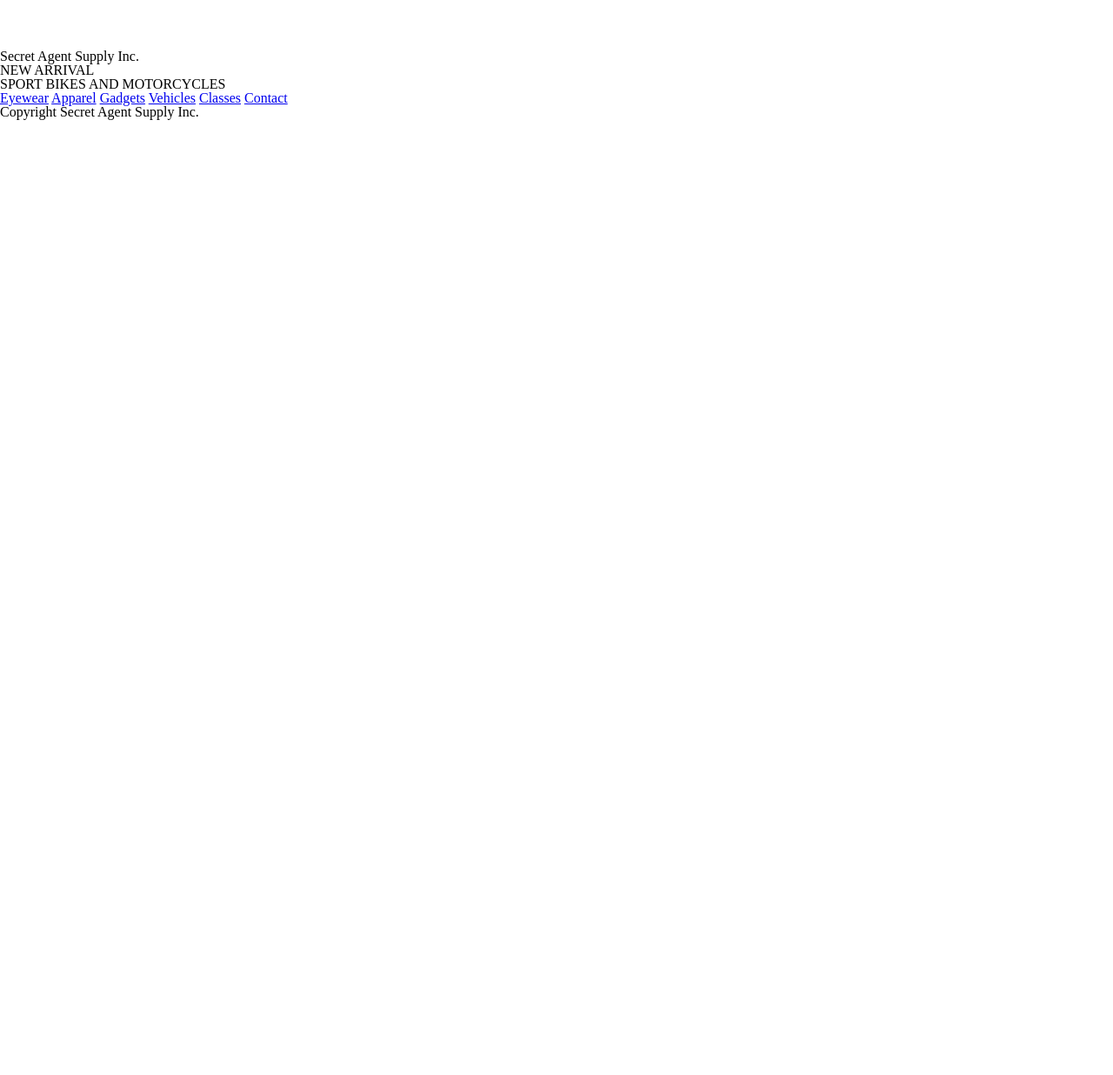
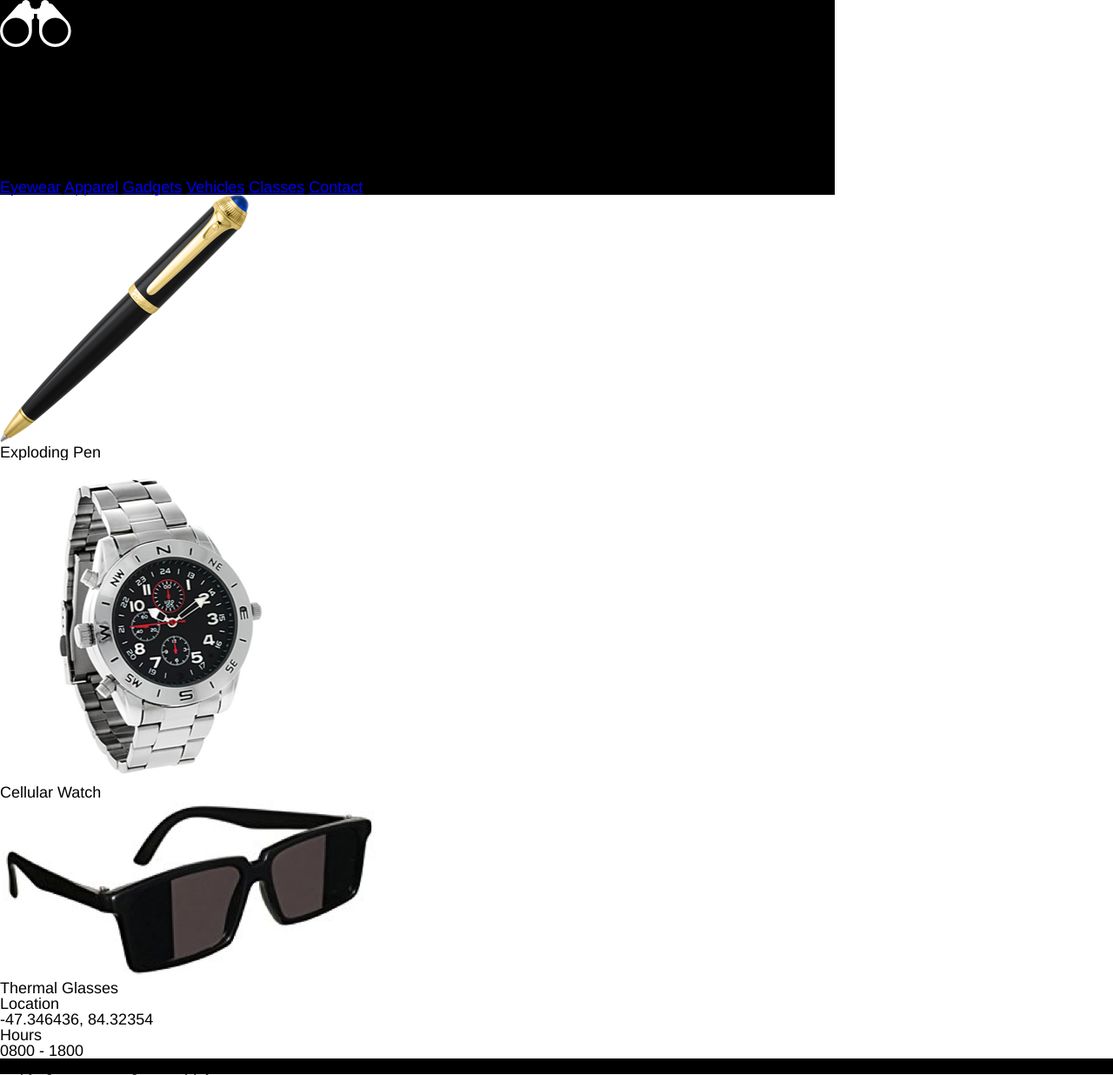
Before and after one commit to IGetIt-Theo/secretagentsupply, a plain HTML site: page index.html in a window 1280 px wide. Shown: the whole page at 87% size. Before the commit the page ends 800 px from the top, so only its background shows below. Drawn offline with Linux system fonts and the light colour scheme.

Commit message:
starting on CSS

```diff
--- a/index.html
+++ b/index.html
@@ -15,10 +15,11 @@
             <h1>Secret Agent Supply Inc.</h1>
         </div>
         <div class="imagebar">
+            <div class="headerbox">
                 <h4>NEW ARRIVAL</h4>
                 <h2>SPORT BIKES AND MOTORCYCLES</h2>
             </div>
-
+        </div>
         <nav>
             <a href="#Eyewear">Eyewear</a>
             <a href="#Apparel">Apparel</a>
@@ -28,7 +29,26 @@
             <a href="#Contact">Contact</a>
         </nav>
     </header>
-
+    <section class="pen">
+        <img src="resources\images\pen.png" alt="Exploding Pen">
+        <p>Exploding Pen</p>
+    </section>
+    <section class="watch">
+        <img src="resources\images\watch.png" alt="Cellular Watch">
+        <p>Cellular Watch</p>
+    </section>
+    <section class="glasses">
+        <img src="resources\images\glasses.png" alt="Thermal Glasses">
+        <p>Thermal Glasses</p>
+    </section>
+    <div class="callout">
+      <h3>Location</h3>
+      <p>-47.346436, 84.32354</p>
+    </div>
+    <div class="callout">
+      <h3>Hours</h3>
+      <p>0800 - 1800</p>
+    </div>
     <footer>
         Copyright Secret Agent Supply Inc.
     </footer>
--- a/resources/css/master.css
+++ b/resources/css/master.css
@@ -1,3 +1,57 @@
 html {
+  font-size: 18px;
+  font-family: Helvetica;
+}
+
+body {
 
 }
+
+header {
+    background-color: black;
+    width: 960px;
+}
+
+header.topbar {
+  font-size: 1rem;
+  padding: 0.66rem auto;
+}
+
+header.topbar img {
+  height: 1.5rem;
+  width: auto;
+  margin: auto 1rem auto 0.5rem;
+}
+
+header.imagebar {
+  height: 25rem;
+  background-image: url("resources\images\moto.jpeg");
+  background-size: cover;
+}
+.headerbox {
+  width: 20rem;
+}
+
+.headerbox h4 {
+  padding-top: 2rem;
+  font-size: 1rem;
+  font-weight: bold;
+}
+
+.headerbox h2 {
+  padding-top: 0.25rem;
+  font-size: 2rem;
+  font-weight: bold;
+}
+
+header nav {
+
+}
+
+
+
+
+footer {
+  background-color: black;
+
+}
```
Lines whose indentation alone changed are shown as unchanged.
